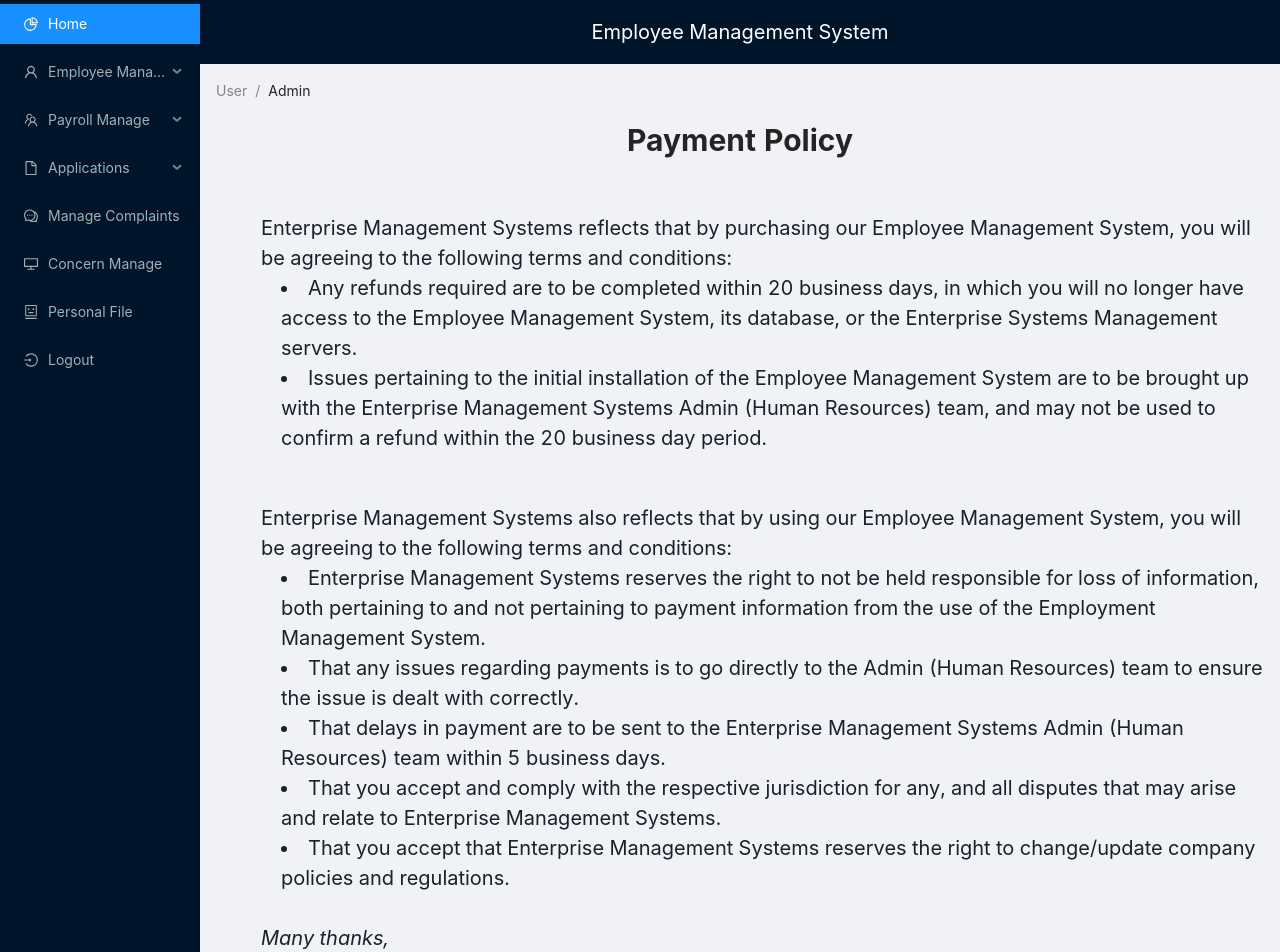
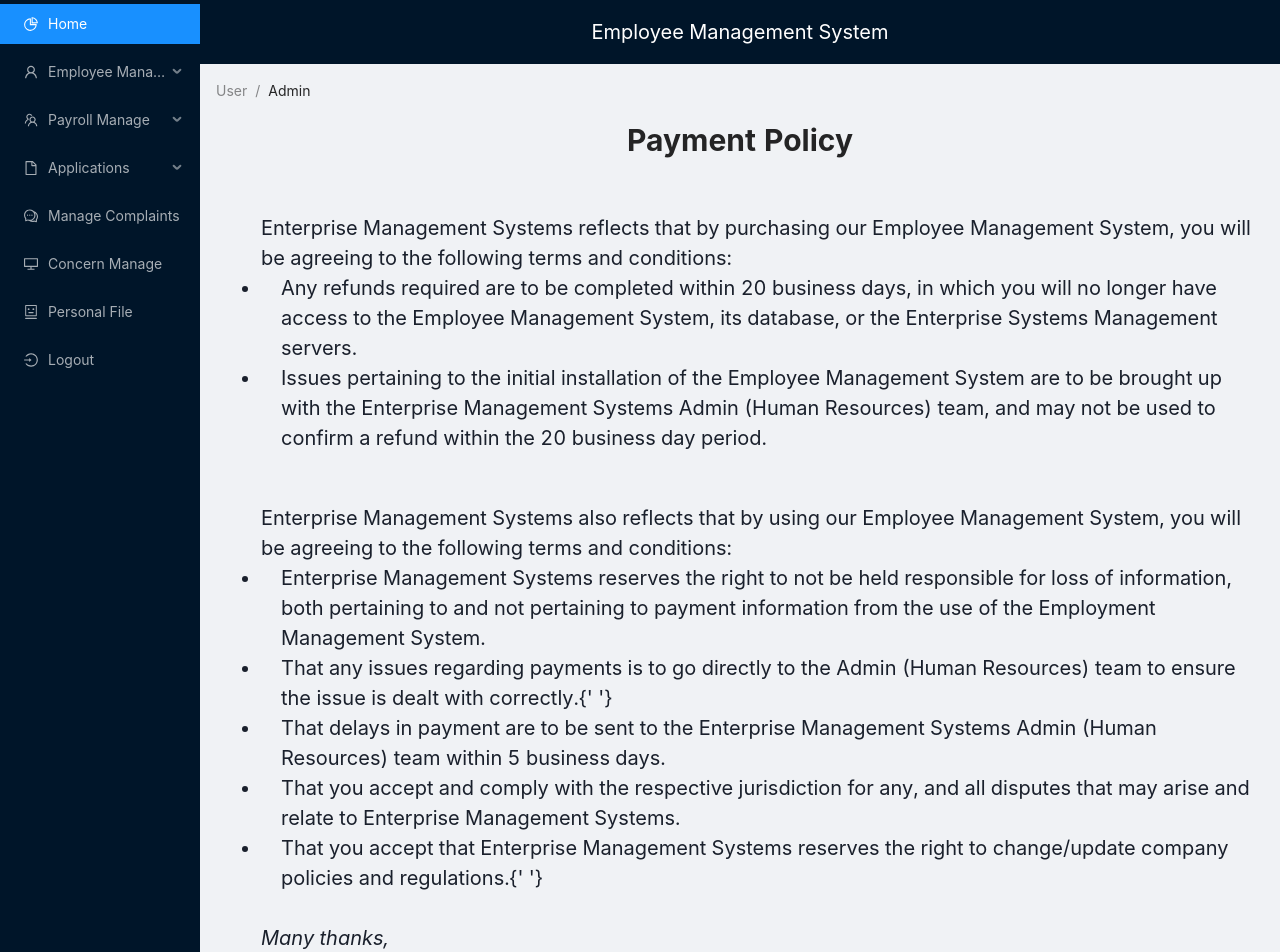
Before and after one commit to A-Slimani/ASD-EMS, a React (Create React App) app in the folder asd-ems-frontend/: page /PaymentPolicy in a window 1280 px wide. Shown: the top 952 px of the page. Built offline with nearby package versions, Linux system fonts and the light colour scheme.

Commit message:
payment policy is generated from a json file

```diff
--- a/asd-ems-frontend/src/PaymentPolicy.js
+++ b/asd-ems-frontend/src/PaymentPolicy.js
@@ -1,75 +1,25 @@
 import React from 'react';
 import WebLayout from './components/WebLayout';
 import { Link } from 'react-router-dom';
+
+import testiboi from './paymentPolicyText.json';
+
+let text = '';
+testiboi.data.forEach(element => {
+  text += element + '\n';
+});
 
 const content = () => {
   return (
     <div>
       <h1 style={{ fontSize: '30px', textAlign: 'center' }}>
-        {' '}
-        <b>Payment Policy</b>{' '}
+        <b>Payment Policy</b>
       </h1>
 
-      {/* content */}
-      <p style={{ fontSize: '20px', paddingLeft: '45px', paddingTop: '50px', textAlign: 'left',}}>
-        {' '}
-        Enterprise Management Systems reflects that by purchasing our Employee Management
-        System, you will be agreeing to the following terms and conditions:
-        <li style={{ paddingLeft: '20px' }}>
-          Any refunds required are to be completed within 20 business days, in which you
-          will no longer have access to the Employee Management System, its database, or
-          the Enterprise Systems Management servers.
-        </li>
-        <li style={{ paddingLeft: '20px' }}>
-          Issues pertaining to the initial installation of the Employee Management System
-          are to be brought up with the Enterprise Management Systems Admin (Human
-          Resources) team, and may not be used to confirm a refund within the 20 business
-          day period.
-        </li>
-      </p>
-      <p
-        style={{
-          fontSize: '20px',
-          paddingLeft: '45px',
-          paddingTop: '50px',
-          textAlign: 'left',
-        }}>
-        {' '}
-        Enterprise Management Systems also reflects that by using our Employee Management
-        System, you will be agreeing to the following terms and conditions:
-        <li style={{ paddingLeft: '20px' }}>
-          Enterprise Management Systems reserves the right to not be held responsible for
-          loss of information, both pertaining to and not pertaining to payment
-          information from the use of the Employment Management System.
-        </li>
-        <li style={{ paddingLeft: '20px' }}>
-          That any issues regarding payments is to go directly to the Admin (Human
-          Resources) team to ensure the issue is dealt with correctly.{' '}
-        </li>
-        <li style={{ paddingLeft: '20px' }}>
-          That delays in payment are to be sent to the Enterprise Management Systems Admin
-          (Human Resources) team within 5 business days.
-        </li>
-        <li style={{ paddingLeft: '20px' }}>
-          That you accept and comply with the respective jurisdiction for any, and all
-          disputes that may arise and relate to Enterprise Management Systems.
-        </li>
-        <li style={{ paddingLeft: '20px' }}>
-          That you accept that Enterprise Management Systems reserves the right to
-          change/update company policies and regulations.{' '}
-        </li>
-        <p>
-          <br></br>
-          <i>Many thanks,</i>
-          <br></br>
-          Martin Lym <br></br>
-          <br></br>
-          Human Resources Manager <br></br>
-          <b>Enterprise Management Systems</b>
-        </p>
-      </p>
+      <div dangerouslySetInnerHTML={{__html: text}}></div>
+
       <div style={{ textAlign: 'center', paddingTop: 10 }}>
-      <Link to="./UpdatePolicy"> <button className="button"> Update Policy </button> </Link>
+        <Link to="./UpdatePolicy"> <button className="button"> Update Policy </button> </Link>
       </div>
     </div>
   );
--- a/asd-ems-frontend/src/UpdatePolicy.js
+++ b/asd-ems-frontend/src/UpdatePolicy.js
@@ -1,6 +1,13 @@
 import React from 'react';
 import WebLayout from './components/WebLayout';
 import { Link } from 'react-router-dom';
+
+import testiboi from './paymentPolicyText.json';
+
+let text = '';
+testiboi.data.forEach(element => {
+    text += element + '\n';
+});
 
 const content = () => {
     return (
@@ -17,11 +24,10 @@ const content = () => {
             <div>
                 <form>
                 <textarea
-                type="text"
-                className="formtextfield"
-                cols="50" rows="50"
-                >
-                    "payment policy get from the database"
+                    type="text"
+                    className="formtextfield"
+                    cols="50" rows="50">
+                        {text}
                 </textarea>
 
                 <div style={{ textAlign: 'center', paddingTop: 10 }}>
--- /dev/null
+++ b/asd-ems-frontend/src/paymentPolicyText.json
@@ -0,0 +1,55 @@
+{
+    "data": [
+    "<div style='font-size: 20px; padding-left: 45px; padding-top: 50px; text-align: left'>",
+    "    Enterprise Management Systems reflects that by purchasing our Employee Management",
+    "    System, you will be agreeing to the following terms and conditions:",
+    "    <ul>",
+    "        <li style='padding-left: 20px'>",
+    "            Any refunds required are to be completed within 20 business days, in which you",
+    "            will no longer have access to the Employee Management System, its database, or",
+    "            the Enterprise Systems Management servers.",
+    "        </li>",
+    "        <li style='padding-left: 20px'>",
+    "            Issues pertaining to the initial installation of the Employee Management System",
+    "            are to be brought up with the Enterprise Management Systems Admin (Human",
+    "            Resources) team, and may not be used to confirm a refund within the 20 business",
+    "            day period.",
+    "        </li>",
+    "    </ul>",
+    "</div>",
+    "<div style='font-size: 20px; padding-left: 45px; padding-top: 50px; text-align: left'>",
+    "    Enterprise Management Systems also reflects that by using our Employee Management",
+    "    System, you will be agreeing to the following terms and conditions:",
+    "    <ul>",
+    "        <li style='padding-left: 20px'>",
+    "            Enterprise Management Systems reserves the right to not be held responsible for",
+    "            loss of information, both pertaining to and not pertaining to payment",
+    "            information from the use of the Employment Management System.",
+    "        </li>",
+    "        <li style='padding-left: 20px'>",
+    "            That any issues regarding payments is to go directly to the Admin (Human",
+    "            Resources) team to ensure the issue is dealt with correctly.{' '}",
+    "        </li>",
+    "        <li style='padding-left: 20px'>",
+    "            That delays in payment are to be sent to the Enterprise Management Systems Admin",
+    "            (Human Resources) team within 5 business days.",
+    "        </li>",
+    "        <li style='padding-left: 20px'>",
+    "            That you accept and comply with the respective jurisdiction for any, and all",
+    "            disputes that may arise and relate to Enterprise Management Systems.",
+    "        </li>",
+    "        <li style='padding-left: 20px'>",
+    "            That you accept that Enterprise Management Systems reserves the right to",
+    "            change/update company policies and regulations.{' '}",
+    "        </li>",
+    "    </ul>",
+    "        <br>",
+    "        <i>Many thanks,</i>",
+    "        <br>",
+    "        Martin Lym <br>",
+    "        <br>",
+    "        Human Resources Manager <br>",
+    "        <b>Enterprise Management Systems</b>",
+    "</div>"
+    ]
+}
```
